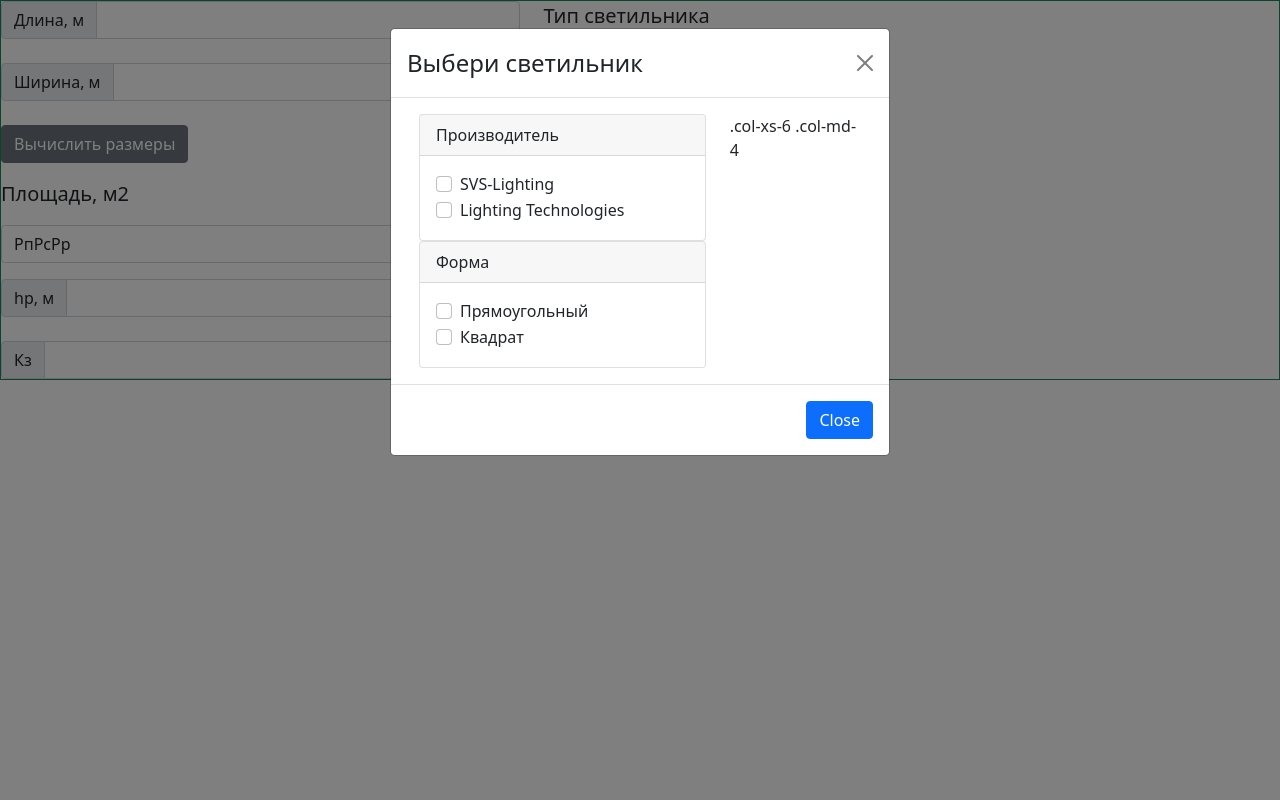
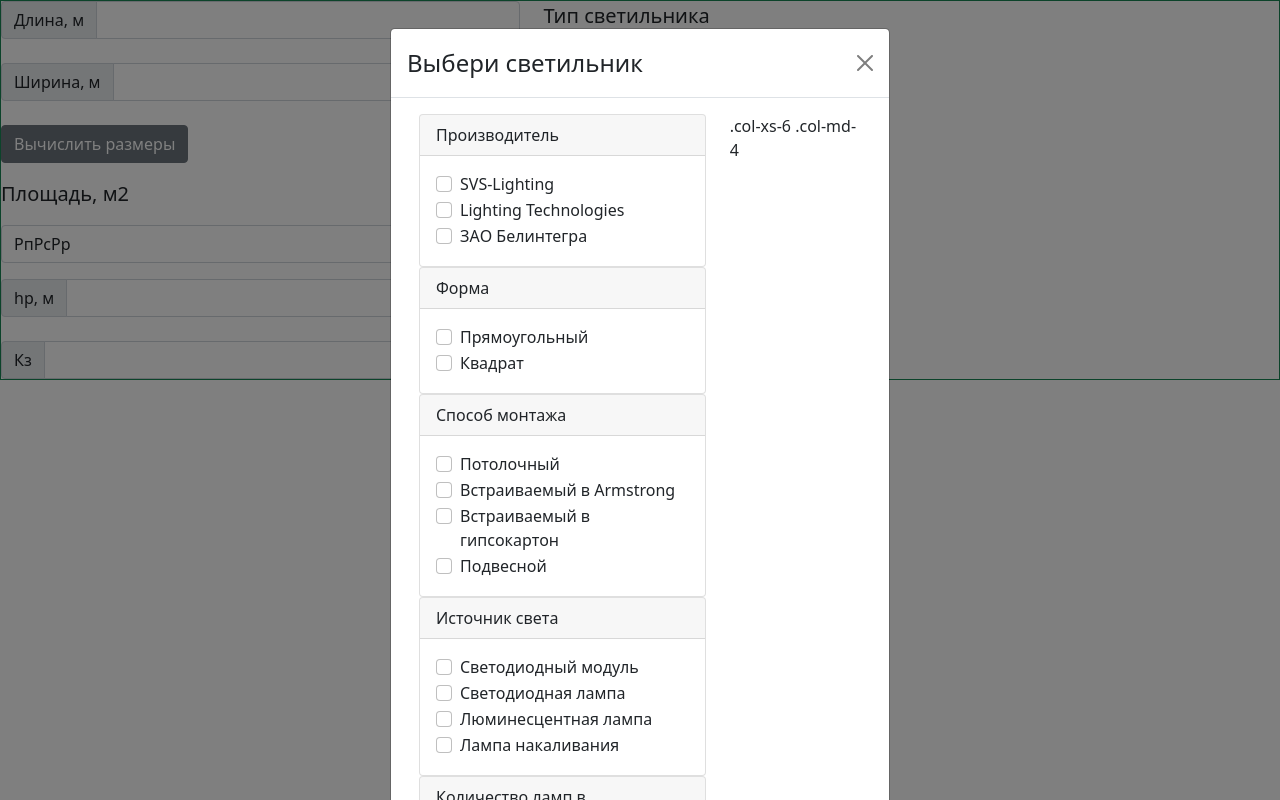
Before and after one commit to dmitrymaslakov/ElectricalEngineerTools-v2.0, a React (Create React App) app in the folder UserInterface/: page / in a window 1280 px wide. Both pictures are taken after a click on the button "Выбрать светильник". Built offline with nearby package versions, Linux system fonts and the light colour scheme.

Commit message:
Add data and using map() in Luminaire component

```diff
--- a/UserInterface/src/components/Luminaire.jsx
+++ b/UserInterface/src/components/Luminaire.jsx
@@ -17,9 +17,70 @@ const CustomToggle = ({ children, eventKey }) => {
     )
 }
 
+let luminaireData = [
+    {
+        id: '0', dataType: {
+            type: 'Производитель',
+            namesType: ['SVS-Lighting', 'Lighting Technologies', 'ЗАО Белинтегра']
+        }
+    },
+    {
+        id: '1', dataType: {
+            type: 'Форма',
+            namesType: ['Прямоугольный', 'Квадрат']
+        }
+    },
+    {
+        id: '2', dataType: {
+            type: 'Способ монтажа',
+            namesType: ['Потолочный', 'Встраиваемый в Armstrong', 'Встраиваемый в гипсокартон', 'Подвесной']
+        }
+    },
+    {
+        id: '3', dataType: {
+            type: 'Источник света',
+            namesType: ['Светодиодный модуль', 'Светодиодная лампа', 'Люминесцентная лампа', 'Лампа накаливания']
+        }
+    },
+    {
+        id: '4', dataType: {
+            type: 'Количество ламп в светильнике',
+            namesType: [1, 2, 3, 4]
+        }
+    },
+    {
+        id: '5', dataType: {
+            type: 'Климатическое исполнение',
+            namesType: ['УХЛ1', 'УХЛ2', 'УХЛ4', 'УХЛ5']
+        }
+    }
+    ,
+    {
+        id: '6', dataType: {
+            type: 'Остальные параметры',
+            namesType: ['Пылевлагозащищенный', 'Пожаробезопасный', 'Взрывобезопасный', 'БАП']
+        }
+    }
+]
+
+let cards = luminaireData.map(luminaire =>
+    <Card>
+        <Card.Header>
+            <CustomToggle eventKey={luminaire.id}>{luminaire.dataType.type}</CustomToggle>
+        </Card.Header>
+        <Accordion.Collapse eventKey={luminaire.id}>
+            <Card.Body>
+                <Form>
+                    {luminaire.dataType.namesType.map(name => <Form.Check type='checkbox' label={name} />)}
+                </Form>
+            </Card.Body>
+        </Accordion.Collapse>
+    </Card>
+)
+
 function MydModalWithGrid(props) {
     return (
-        <Modal {...props} aria-labelledby="contained-modal-title-vcenter">
+        <Modal {...props} aria-labelledby="contained-modal-title-vcenter" fullscreen='true'>
             <Modal.Header closeButton>
                 <Modal.Title id="contained-modal-title-vcenter">
                     Выбери светильник
@@ -29,33 +90,8 @@ function MydModalWithGrid(props) {
                 <Container>
                     <Row>
                         <Col xs={12} md={8}>
-                            <Accordion defaultActiveKey={['0', '1']} alwaysOpen>
-                                <Card>
-                                    <Card.Header>
-                                        <CustomToggle eventKey='0'>Производитель</CustomToggle>
-                                    </Card.Header>
-                                    <Accordion.Collapse eventKey='0'>
-                                        <Card.Body>
-                                            <Form>
-                                                <Form.Check type='checkbox' label='SVS-Lighting' />
-                                                <Form.Check type='checkbox' label='Lighting Technologies' />
-                                            </Form>
-                                        </Card.Body>
-                                    </Accordion.Collapse>
-                                </Card>
-                                <Card>
-                                    <Card.Header>
-                                        <CustomToggle eventKey='1'>Форма</CustomToggle>
-                                    </Card.Header>
-                                    <Accordion.Collapse eventKey='1'>
-                                        <Card.Body>
-                                            <Form>
-                                                <Form.Check type='checkbox' label='Прямоугольный' />
-                                                <Form.Check type='checkbox' label='Квадрат' />
-                                            </Form>
-                                        </Card.Body>
-                                    </Accordion.Collapse>
-                                </Card>
+                            <Accordion defaultActiveKey={['0', '1', '2', '3', '4', '5', '6']} alwaysOpen>
+                                {cards}
                             </Accordion>
                         </Col>
                         <Col xs={6} md={4}>
```
